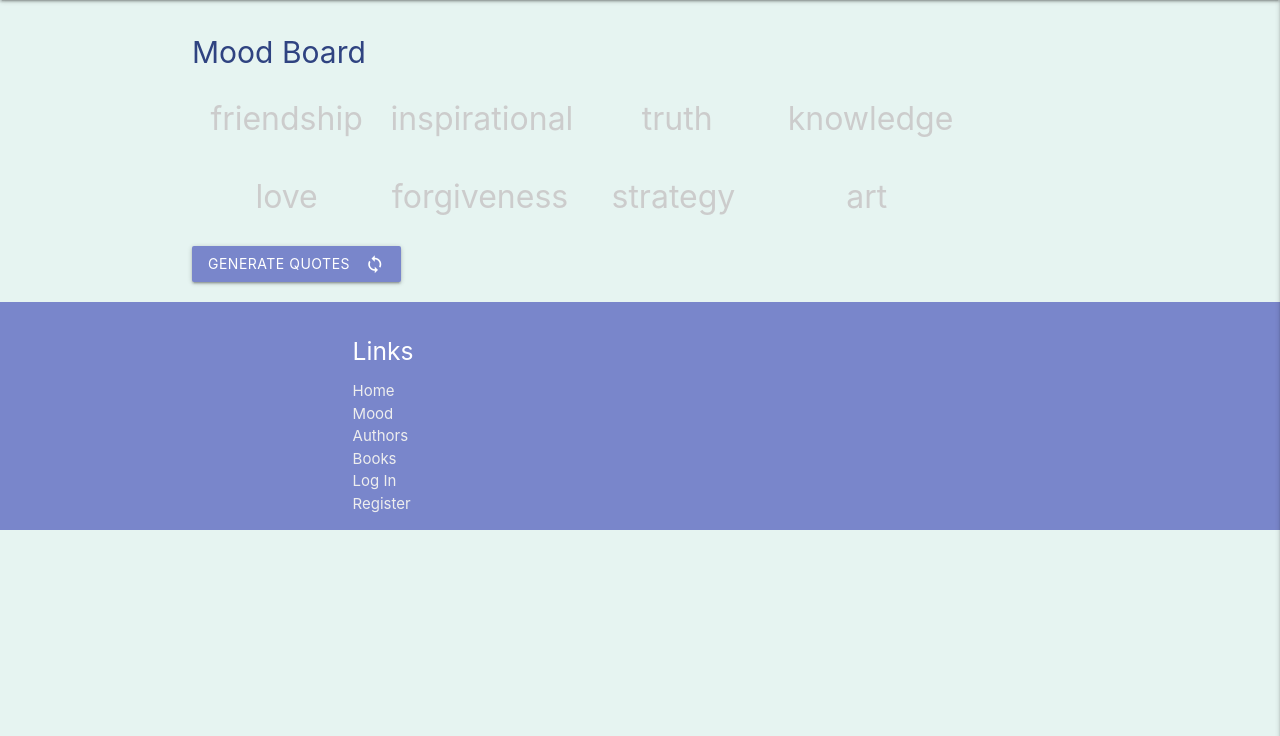
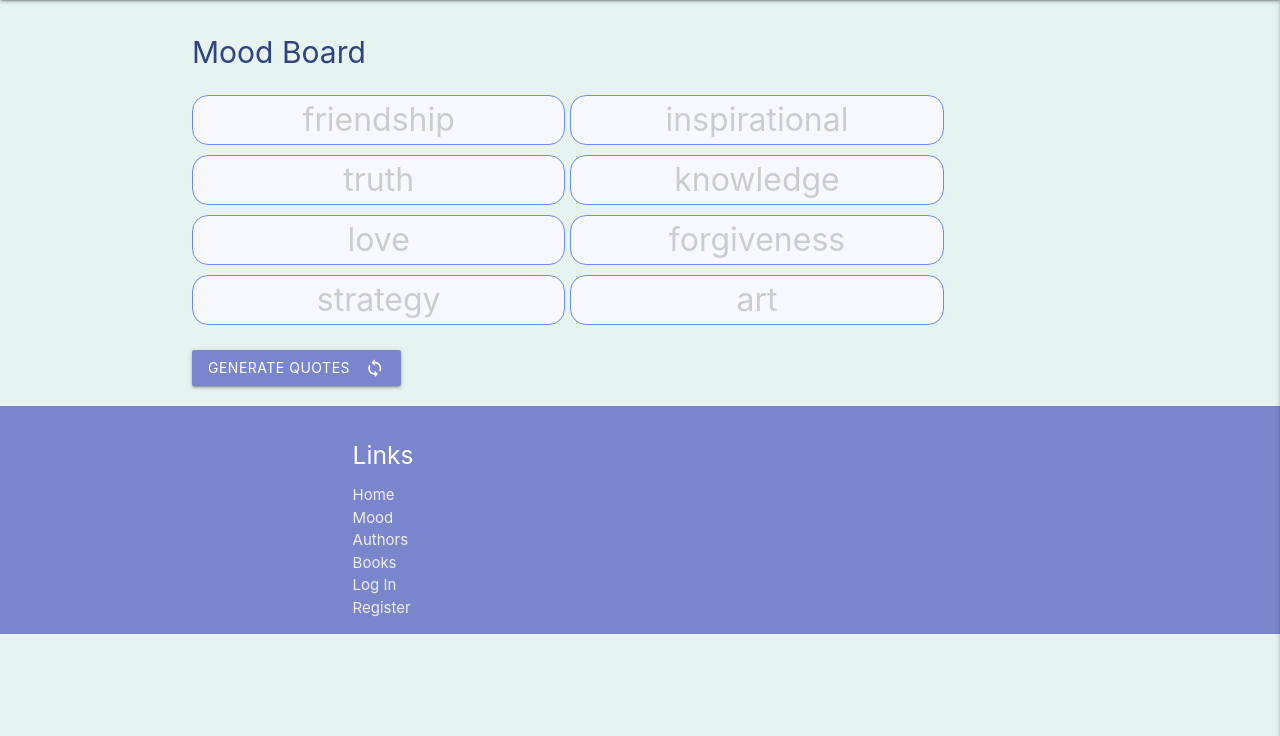
Before and after one commit to daithioc95/MS3, a Flask app: page /get_mood in a window 1280 px wide. Shown: the part 64-800 px from the top of the page. Run offline with Flask 2, Linux system fonts and the light colour scheme; some libraries are stand-ins or nearby versions.

Commit message:
Add border and col size to mood options

```diff
--- a/static/css/style.css
+++ b/static/css/style.css
@@ -543,11 +543,14 @@ input[type=checkbox] + label {
     margin: 5px;
     /* display: table-cell; */
     display: inline-table;
-    border: 2px solid black;
-    border: 10px;
+    background-color: #F7F8FF;
+    border: solid 1px #6B8BF5;
     text-align: center;
-        font-size: 32px;
+    font-size: 32px;
+    border-radius: 0.5em;
 }
+
+
 input[type=checkbox]:checked + label {
   /* color: #f00; */
   /* font-style: normal; */
--- a/templates/mood.html
+++ b/templates/mood.html
@@ -5,23 +5,21 @@
 
     <form method="POST" action="{{ url_for('generate_mood', generated = "yes") }}">
         <div class="row">
-            <input type="checkbox" class="col 4 hidden" name="mood-button" value="friendship"
-                id="mood-button1_friendship"><label for="mood-button1_friendship">friendship</label>
-            <input type="checkbox" class="col 4 hidden" name="mood-button" value="inspirational"
-                id="mood-button2_inspirational"><label for="mood-button2_inspirational">inspirational</label>
-            <input type="checkbox" class="col 4 hidden" name="mood-button" value="truth" id="mood-button3_truth"><label
+            <input type="checkbox" class="hidden" name="mood-button" value="friendship"
+                id="mood-button1_friendship"><label class="col s5" for="mood-button1_friendship">friendship</label>
+            <input type="checkbox" class="hidden" name="mood-button" value="inspirational"
+                id="mood-button2_inspirational"><label class="col s5" for="mood-button2_inspirational">inspirational</label>
+            <input type="checkbox" class="hidden" name="mood-button" value="truth" id="mood-button3_truth"><label class="col s5"
                 for="mood-button3_truth">truth</label>
-            <input type="checkbox" class="col 4 hidden" name="mood-button" value="knowledge"
-                id="mood-button4_knowledge"><label for="mood-button4_knowledge">knowledge</label>
-        </div>
-        <div class="row">
-            <input type="checkbox" class="col 4 hidden" name="mood-button" value="love" id="mood-button5_love"><label
+            <input type="checkbox" class="hidden" name="mood-button" value="knowledge"
+                id="mood-button4_knowledge"><label class="col s5" for="mood-button4_knowledge">knowledge</label>
+            <input type="checkbox" class="hidden" name="mood-button" value="love" id="mood-button5_love"><label class="col s5"
                 for="mood-button5_love">love</label>
-            <input type="checkbox" class="col 4 hidden" name="mood-button" value="forgiveness"
-                id="mood-button6_forgiveness"><label for="mood-button6_forgiveness">forgiveness</label>
-            <input type="checkbox" class="col 4 hidden" name="mood-button" value="strategy"
-                id="mood-button7_strategy"><label for="mood-button7_strategy">strategy</label>
-            <input type="checkbox" class="col 4 hidden" name="mood-button" value="art" id="mood-button8_art"><label
+            <input type="checkbox" class="hidden" name="mood-button" value="forgiveness"
+                id="mood-button6_forgiveness"><label class="col s5" for="mood-button6_forgiveness">forgiveness</label>
+            <input type="checkbox" class="hidden" name="mood-button" value="strategy"
+                id="mood-button7_strategy"><label class="col s5" for="mood-button7_strategy">strategy</label>
+            <input type="checkbox" class="hidden" name="mood-button" value="art" id="mood-button8_art"><label class="col s5"
                 for="mood-button8_art">art</label>
         </div>
 
```
